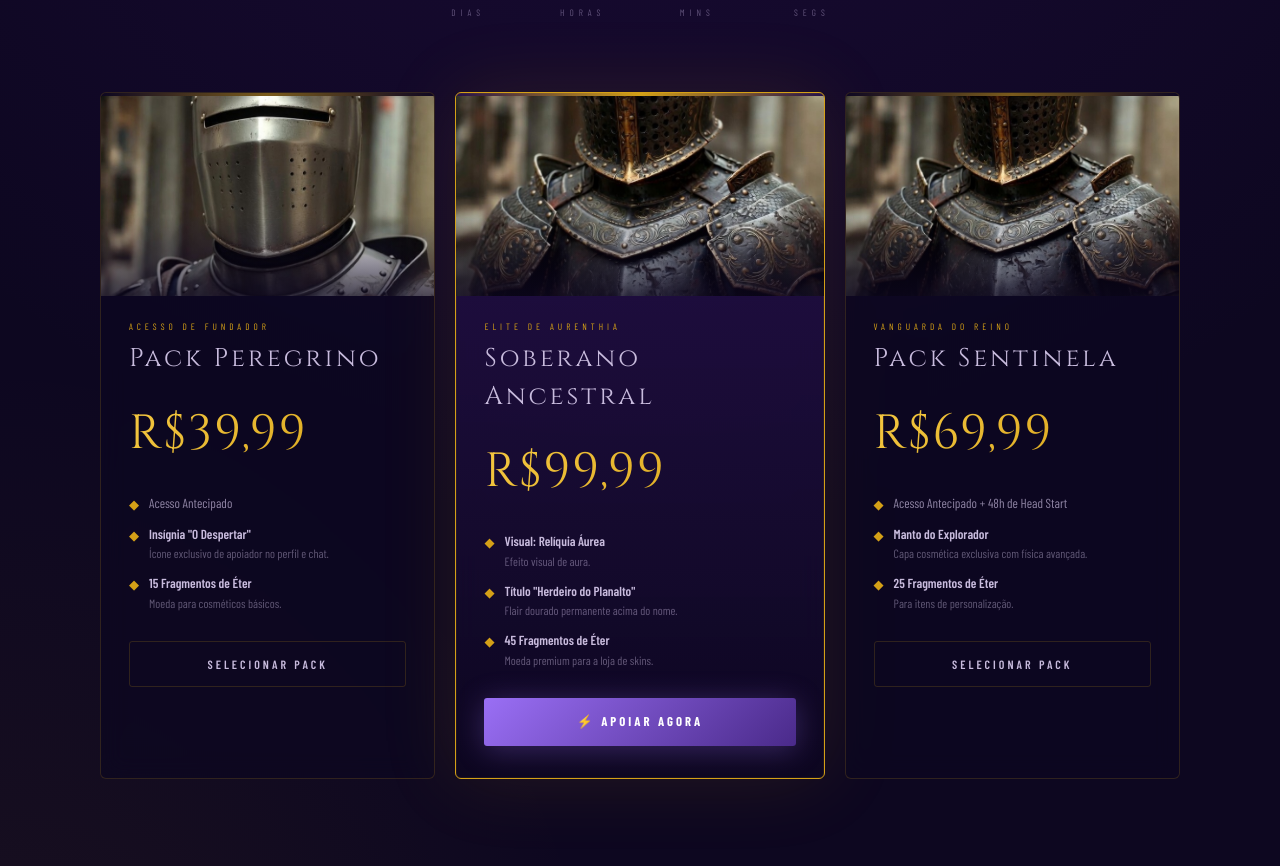
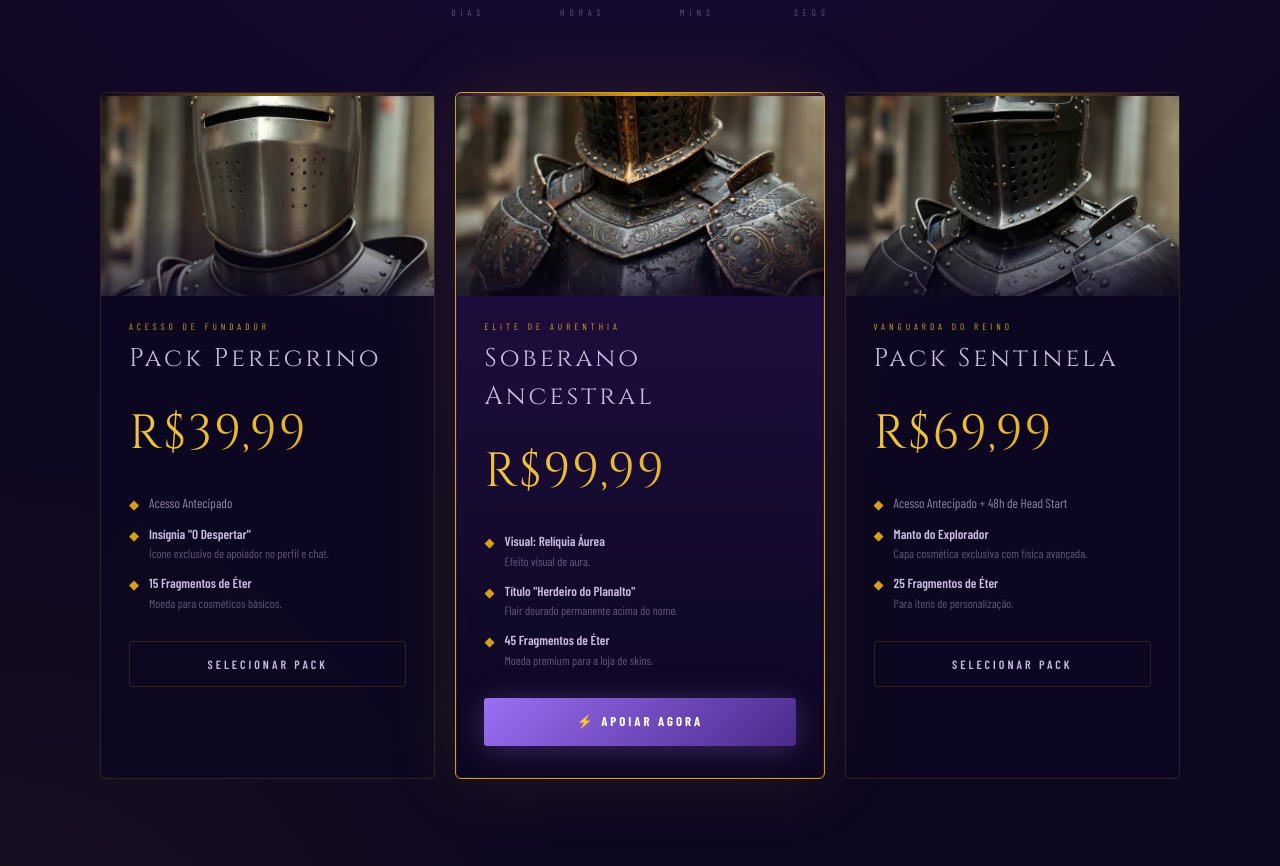
Before and after one commit to EMB-Ghost/VEYRATH-LandingPage, a Next.js app: page / in a window 1280 px wide. Shown: the part 5399-6265 px from the top of the page. Built offline with nearby package versions, Linux system fonts and the light colour scheme; a web font is replaced by a local one.

Commit message:
Update image path for Pack Sentinela

```diff
--- a/src/data/site.ts
+++ b/src/data/site.ts
@@ -307,7 +307,7 @@ export const preorder = {
       id: "sentinela",
       featured: false,
       emoji: "",
-      image: "/Soberano.png",
+      image: "/Sentinela.png",
       tier: "Vanguarda do Reino",
       name: "Pack Sentinela",
       price: "R$69,99",
```
